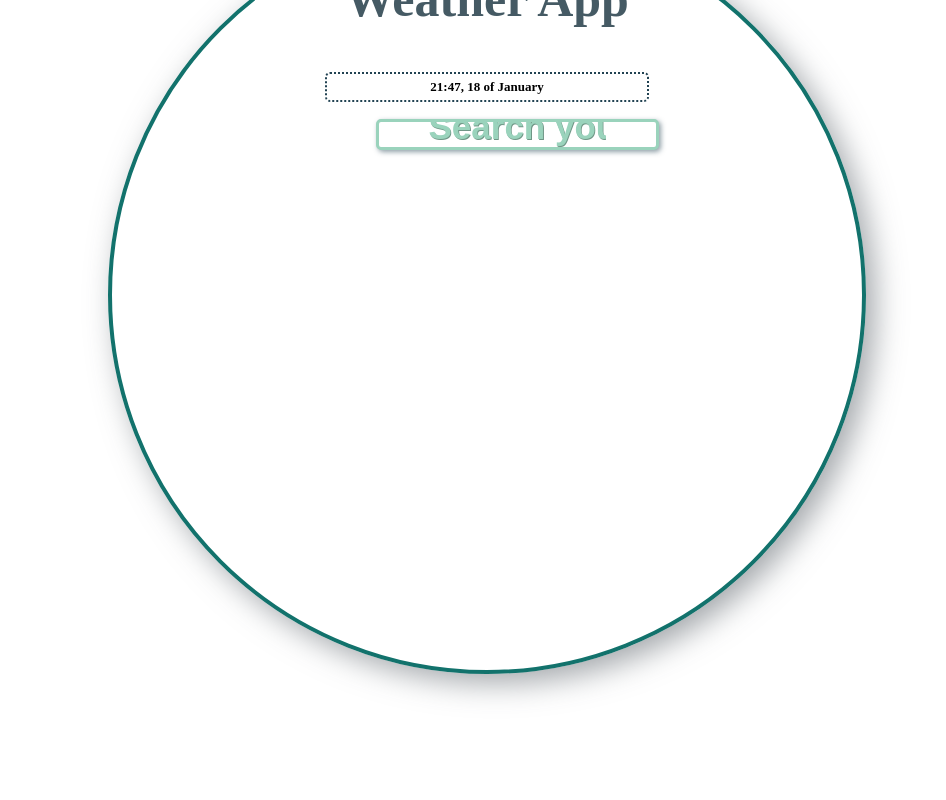
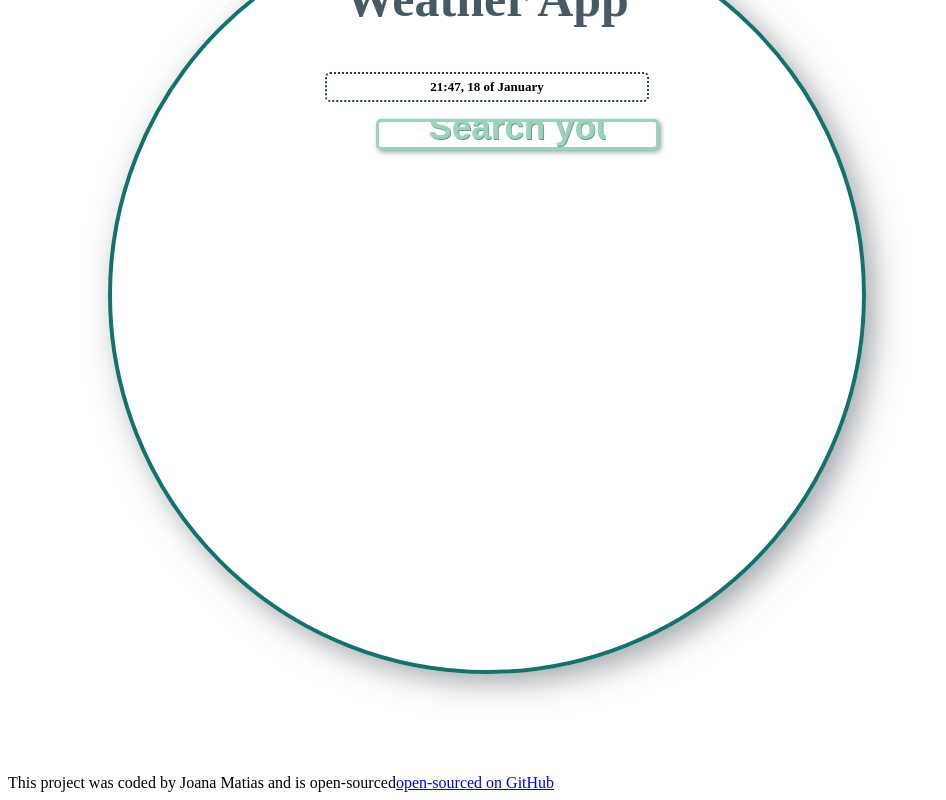
Before and after one commit to JoanaSMatias/react-weather-app, a React (Create React App) app: page / in a window 1280 px wide. Shown: the part 184-984 px from the top of the page, without its empty margins (0-946 px from the left). Before the commit the page ends 958 px from the top, so only its background shows below. Built offline with nearby package versions, Linux system fonts and the light colour scheme; the HTML template or start-up script is replaced by a standard one.

Commit message:
Added footer

```diff
--- a/src/App.js
+++ b/src/App.js
@@ -6,6 +6,14 @@ function App() {
   return (
     <div className="App">
       <Container />
+      <footer>
+        This project was coded by Joana Matias and is open-sourced
+     <a
+       href="https://github.com/JoanaSMatias/react-weather-app"
+       target="_blank">
+         open-sourced on GitHub
+     </a>
+      </footer>
     </div>
   );
 }
```
